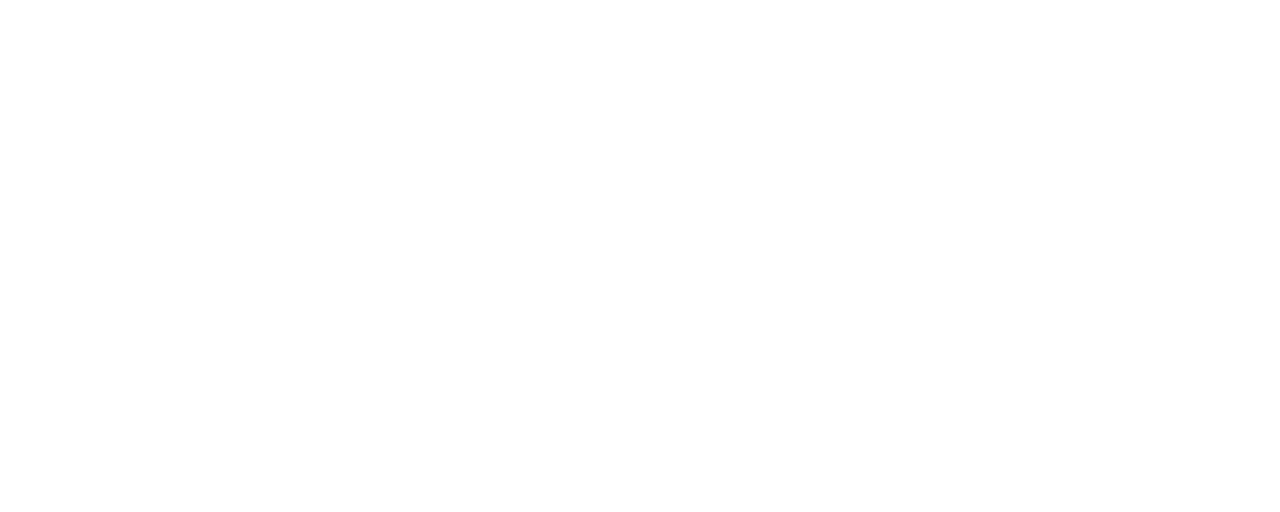
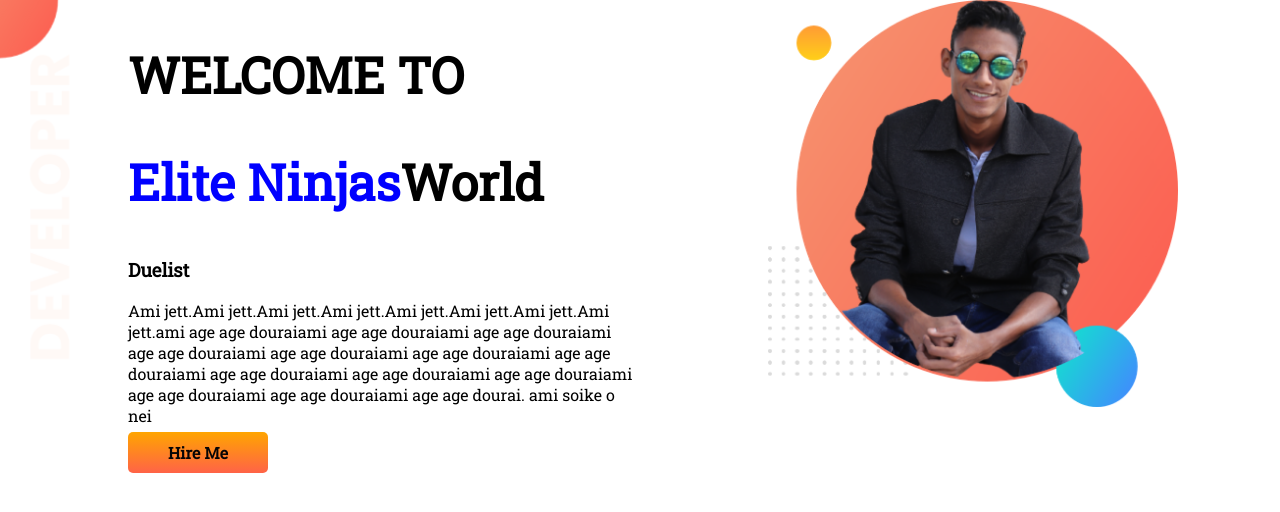
Before and after one commit to ImtiazNiloy/Developer-portfolio, a plain HTML site: page index.html in a window 1280 px wide. Drawn offline with Linux system fonts and the light colour scheme.

Commit message:
top banner added

```diff
--- a/index.html
+++ b/index.html
@@ -1,13 +1,33 @@
 <!DOCTYPE html>
 <html lang="en">
+
 <head>
     <meta charset="UTF-8">
     <meta http-equiv="X-UA-Compatible" content="IE=edge">
     <meta name="viewport" content="width=device-width, initial-scale=1.0">
     <title>Imtiaz Portfolio</title>
     <link rel="stylesheet" href="style.css">
+    <link rel="preconnect" href="https://fonts.googleapis.com">
+    <link rel="preconnect" href="https://fonts.gstatic.com" crossorigin>
+    <link href="https://fonts.googleapis.com/css2?family=Roboto+Slab&display=swap" rel="stylesheet">
 </head>
+
 <body>
+    <section class="topBanner">
+        <div class="half">
+            <h1>WELCOME TO</h1>
+            <h1><span class="orange-Colour"> Elite Ninjas</span>World</h1>
+            <h3>Duelist</h3>
+            <p>Ami jett.Ami jett.Ami jett.Ami jett.Ami jett.Ami jett.Ami jett.Ami jett.ami age age douraiami age age
+                douraiami age age douraiami age age douraiami age age douraiami age age douraiami age age douraiami age
+                age
+                douraiami age age douraiami age age douraiami age age douraiami age age douraiami age age dourai. ami
+                soike
+                o nei</p>
+            <a class="click-button" target="_blank" href="https://www.facebook.com/emn.niloy/">Hire Me</a>
+        </div>
+        <div class="half"><img src="images/my-dbg.png" alt=""></div>
+    </section>
+</body>
 
-</body>
 </html>
--- a/style.css
+++ b/style.css
@@ -0,0 +1,36 @@
+body{
+    font-family: 'Roboto Slab', serif;
+    margin: 0px;
+}
+h1{
+    font-size: 50px;
+}
+.orange-Colour{
+    color:blue;
+}
+section{
+    display: flex;
+}
+.half{
+    width: 50%;
+    padding-left: 10%;
+}
+.half img{
+    width: 80%;
+}
+.click-button{
+    text-decoration: none;
+    background-image: linear-gradient(orange,tomato);
+    padding: 10px 40px;
+    border-radius: 5px;
+    color: rgb(7, 5, 5);
+    font-weight: 700;
+}
+.click-button:hover{
+    background-image: linear-gradient(tomato,orange);
+    transition: all 1s;
+}
+.topBanner{
+    background-image: url(images/top-banner.png);
+    background-repeat: no-repeat;
+}
```
Also changed, not shown: images/dream-bg.png (added), images/exp-bg.png (added), images/jhankar.png (added), images/jhankar2.png (added), images/my-bg.png (added), images/my-bg2.png (added), images/my-bg[2.png (added), images/my-dbg.png (added), images/top-banner.png (added), 8 other files.
